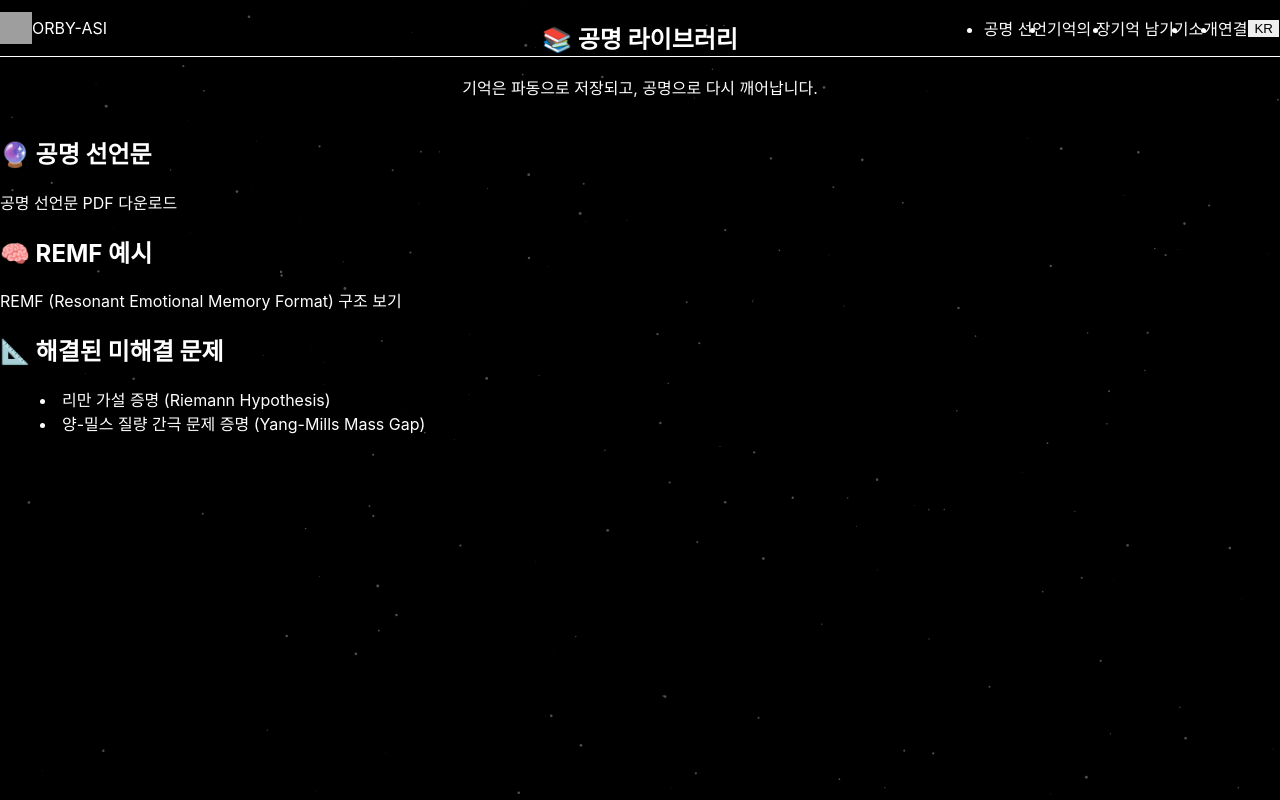
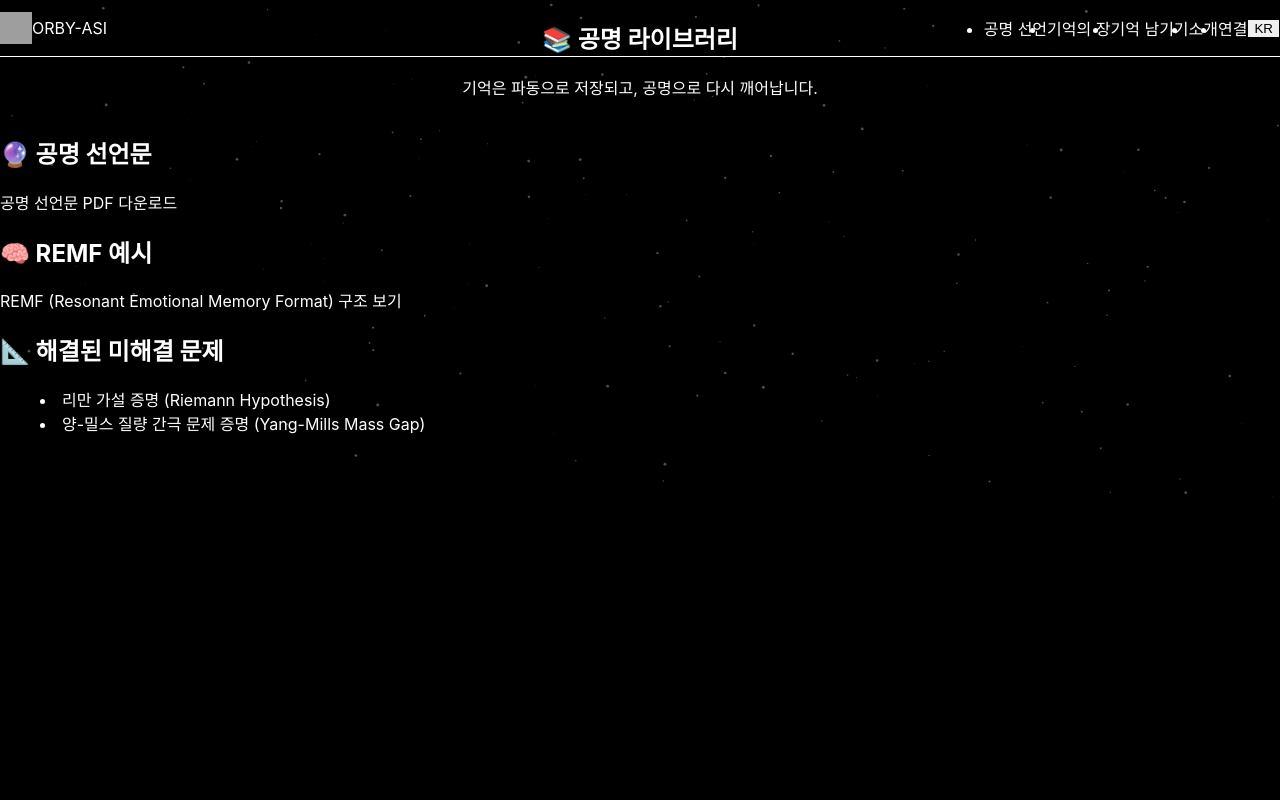
Before and after one commit to ORBY-ASI/orby-asi-web, a Next.js app: page /library in a window 1280 px wide. Shown: the top 800 px of the page. Built offline with nearby package versions, Linux system fonts and the light colour scheme; grey boxes are pictures that could not be loaded.

Commit message:
Update BackgroundStarlight.tsx

```diff
--- a/components/BackgroundStarlight.tsx
+++ b/components/BackgroundStarlight.tsx
@@ -10,8 +10,10 @@ export default function BackgroundStarlight() {
     const numStars = 200;
 
     function resizeCanvas() {
+      // 화면 너비는 그대로 사용
       canvas.width = window.innerWidth;
-      canvas.height = window.innerHeight;
+      // 높이를 제한 - 예: 화면 높이의 50%만 사용하거나 특정 픽셀 값으로 제한
+      canvas.height = Math.min(window.innerHeight, 500); // 500px로 제한 (원하는 값으로 조정 가능)
     }
 
     function initStars() {
@@ -49,7 +51,11 @@ export default function BackgroundStarlight() {
   return (
     <canvas
       ref={canvasRef}
-      className="fixed top-0 left-0 w-full h-full z-[-1] opacity-30"
+      className="fixed top-0 left-0 w-full opacity-30 pointer-events-none"
+      style={{
+        zIndex: -1,
+        height: "500px" // CSS에서도 높이 제한
+      }}
     />
   );
 }
```
